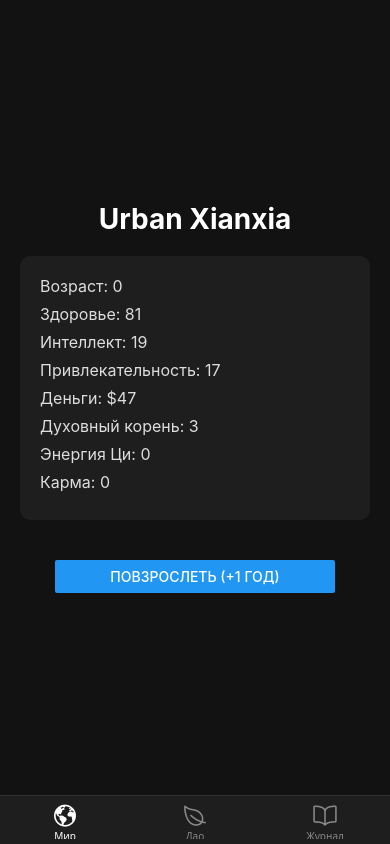
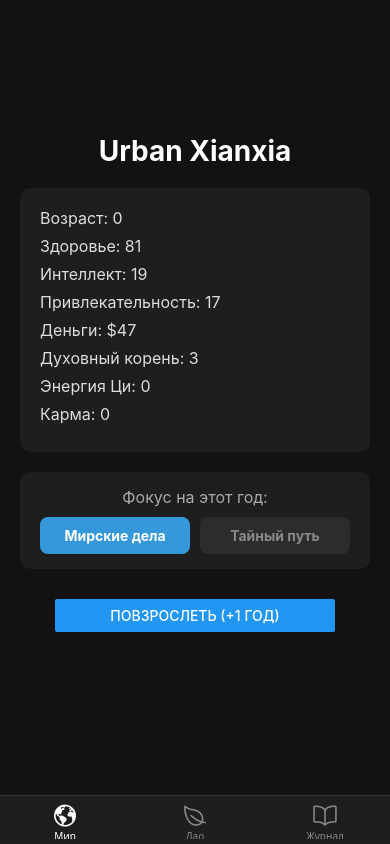
Before and after one commit to KrezPro/Urban-Xianxia-Life-Simulator, a React Native app in the folder Game/: screen / in a window 390 px wide. Built offline with nearby package versions, Linux system fonts and the light colour scheme.

Commit message:
Реализована механика выбора активностей (Мирские / Тайные дела) с динамическим изменением вероятностей событий и пассивным приростом Ци.

```diff
--- a/Game/src/screens/LifeScreen.tsx
+++ b/Game/src/screens/LifeScreen.tsx
@@ -1,5 +1,5 @@
 import React, { useEffect } from 'react';
-import { SafeAreaView, Text, View, Button, StyleSheet, ScrollView } from 'react-native';
+import { SafeAreaView, Text, View, Button, StyleSheet, ScrollView, TouchableOpacity } from 'react-native';
 import { usePlayerStore } from '../store/usePlayerStore';
 import { useEventStore } from '../store/useEventStore';
 import eventsData from '../data/events.json';
@@ -25,9 +25,17 @@ export default function LifeScreen() {
   const handleGrowOlder = () => {
     player.growOlder();
 
-    // Определяем, произойдет мирское или тайное событие (20% шанс тайного)
+    let secretEventChance = 0.1; // Базовый шанс для мирских дел (10%)
+
+    if (player.activityFocus === 'secret') {
+      secretEventChance = 0.8; // Шанс повышается при тайном фокусе (80%)
+      player.addQi(player.spiritualRoot.toString());
+      addLog(`Год прошел в тайной медитации. Накоплено ${player.spiritualRoot} энергии Ци.`, 'secret');
+    }
+
+    // Определяем, произойдет мирское или тайное событие
     // Инвертировано условие, чтобы не использовать знак меньше
-    const isSecretEvent = 0.2 > Math.random();
+    const isSecretEvent = secretEventChance > Math.random();
     const eventPool = isSecretEvent ? eventsData.secret : eventsData.mundane;
     const randomEvent = eventPool[Math.floor(Math.random() * eventPool.length)];
 
@@ -79,6 +87,29 @@ export default function LifeScreen() {
           <Text style={styles.statText}>Духовный корень: {player.spiritualRoot}</Text>
           <Text style={styles.statText}>Энергия Ци: {player.qi}</Text>
           <Text style={styles.statText}>Карма: {player.karma}</Text>
+        </View>
+
+        <View style={styles.focusContainer}>
+          <Text style={styles.focusTitle}>Фокус на этот год:</Text>
+          <View style={styles.focusButtons}>
+            <TouchableOpacity
+              style={[styles.focusBtn, player.activityFocus === 'mundane' && styles.focusBtnActive]}
+              onPress={() => player.setActivityFocus('mundane')}
+            >
+              <Text style={[styles.focusBtnText, player.activityFocus === 'mundane' && styles.focusBtnTextActive]}>
+                Мирские дела
+              </Text>
+            </TouchableOpacity>
+
+            <TouchableOpacity
+              style={[styles.focusBtn, player.activityFocus === 'secret' && styles.focusBtnActive]}
+              onPress={() => player.setActivityFocus('secret')}
+            >
+              <Text style={[styles.focusBtnText, player.activityFocus === 'secret' && styles.focusBtnTextActive]}>
+                Тайный путь
+              </Text>
+            </TouchableOpacity>
+          </View>
         </View>
 
         <View style={styles.buttonContainer}>
@@ -134,15 +165,51 @@ const styles = StyleSheet.create({
     padding: 20,
     borderRadius: 10,
     width: '100%',
-    marginBottom: 30,
+    marginBottom: 20,
   },
   statText: {
     fontSize: 16,
     color: '#DDD',
     marginBottom: 8,
   },
+  focusContainer: {
+    width: '100%',
+    backgroundColor: '#1E1E1E',
+    padding: 15,
+    borderRadius: 10,
+    marginBottom: 20,
+  },
+  focusTitle: {
+    fontSize: 16,
+    color: '#aaa',
+    textAlign: 'center',
+    marginBottom: 10,
+  },
+  focusButtons: {
+    flexDirection: 'row',
+    justifyContent: 'space-between',
+  },
+  focusBtn: {
+    flex: 1,
+    paddingVertical: 10,
+    marginHorizontal: 5,
+    borderRadius: 8,
+    backgroundColor: '#2C2C2C',
+    alignItems: 'center',
+  },
+  focusBtnActive: {
+    backgroundColor: '#3498db',
+  },
+  focusBtnText: {
+    color: '#888',
+    fontWeight: 'bold',
+  },
+  focusBtnTextActive: {
+    color: '#fff',
+  },
   buttonContainer: {
     width: '80%',
     marginTop: 10,
+    marginBottom: 30,
   }
 });
--- a/Game/src/store/usePlayerStore.ts
+++ b/Game/src/store/usePlayerStore.ts
@@ -23,8 +23,10 @@ interface PlayerState {
   karma: number;
   spiritualRoot: number;
   cultivationStage: string;
+  activityFocus: 'mundane' | 'secret';
   hasHydrated: boolean;
   setHasHydrated: (state: boolean) => void;
+  setActivityFocus: (focus: 'mundane' | 'secret') => void;
   growOlder: () => void;
   addQi: (amount: string) => void;
   applyEffects: (effects: PlayerEffects) => void;
@@ -43,6 +45,7 @@ const initialState = {
   karma: 0,
   spiritualRoot: 10,
   cultivationStage: 'mortal',
+  activityFocus: 'mundane' as 'mundane' | 'secret',
 };
 
 const getRandomInt = (min: number, max: number) => {
@@ -55,6 +58,7 @@ export const usePlayerStore = create<PlayerState>()(
       ...initialState,
       hasHydrated: false,
       setHasHydrated: (state) => set({ hasHydrated: state }),
+      setActivityFocus: (focus) => set({ activityFocus: focus }),
       growOlder: () => set((state) => ({ age: state.age + 1 })),
       addQi: (amount) => set((state) => {
         if (state.isDead) return state;
@@ -96,6 +100,7 @@ export const usePlayerStore = create<PlayerState>()(
           qi: "0",
           cultivationStage: 'mortal',
           karma: state.karma,
+          activityFocus: 'mundane',
           health: getRandomInt(STARTING_STATS.HEALTH_MIN, STARTING_STATS.HEALTH_MAX),
           intelligence: getRandomInt(STARTING_STATS.INT_MIN, STARTING_STATS.INT_MAX),
           appearance: getRandomInt(STARTING_STATS.APP_MIN, STARTING_STATS.APP_MAX),
```
Also changed, not shown: Game/PlanOfDevelopment.txt, 1 other file (tests, documents, lock files or other folders).
